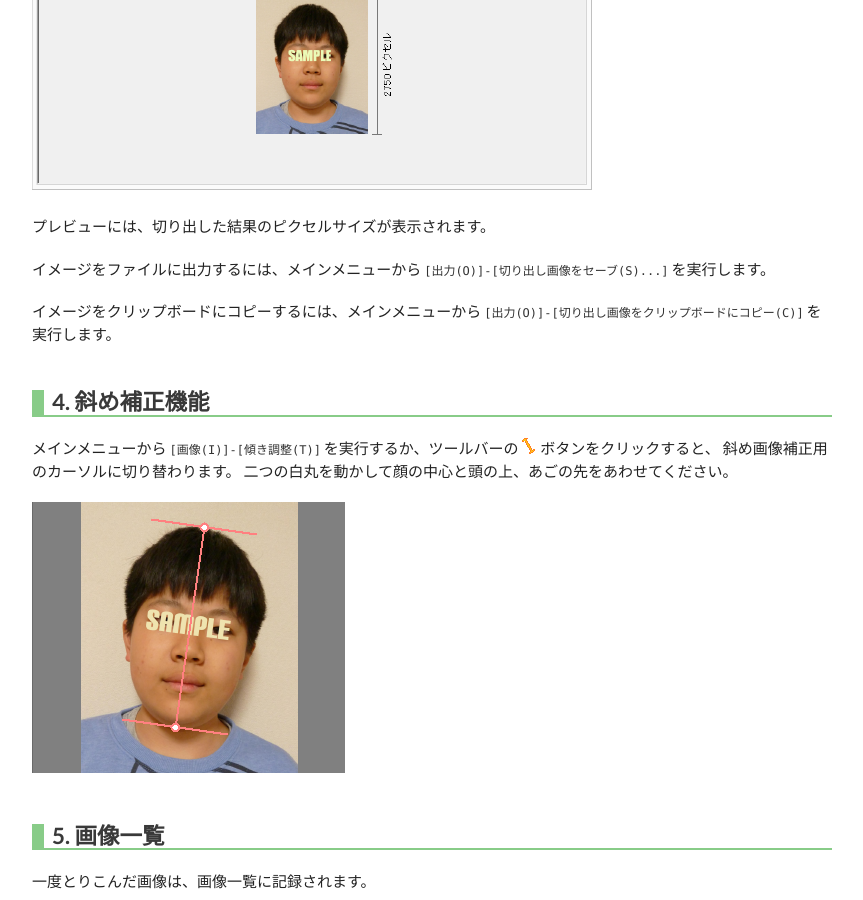
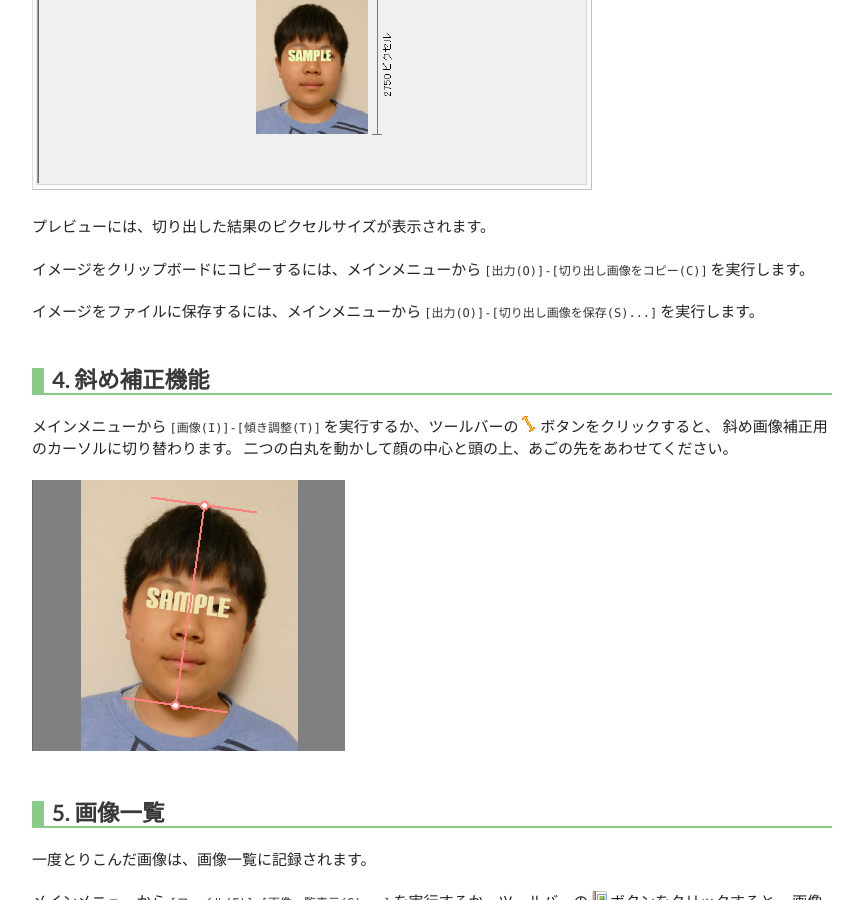
Before and after one commit to gura-app/gura-app.github.io, a Jekyll site: the page built from gurashot/index.md, in a window 1280 px wide and 900 px high, scrolled down 4267 px. Shown: the whole window, without its empty margins (208-1071 px from the left). Built offline with Jekyll 4.4.1, drawn with Linux system fonts in a browser that asks for light colours; Markdown is read by kramdown in place of the engine named in the settings.

Commit message:
updated document

```diff
--- a/gurashot/index.md
+++ b/gurashot/index.md
@@ -124,10 +124,10 @@ Gura Shot は、デジカメの画像から必要なサイズの証明写真を
 
 プレビューには、切り出した結果のピクセルサイズが表示されます。
 
-イメージをファイルに出力するには、メインメニューから `[出力(O)]-[切り出し画像をセーブ(S)...]` を実行します。
+イメージをクリップボードにコピーするには、メインメニューから `[出力(O)]-[切り出し画像をコピー(C)]`
+を実行します。
 
-イメージをクリップボードにコピーするには、メインメニューから `[出力(O)]-[切り出し画像をクリップボードにコピー(C)]`
-を実行します。
+イメージをファイルに保存するには、メインメニューから `[出力(O)]-[切り出し画像を保存(S)...]` を実行します。
 
 
 ## <a name="tilt-adjust"></a>4. 斜め補正機能
```
